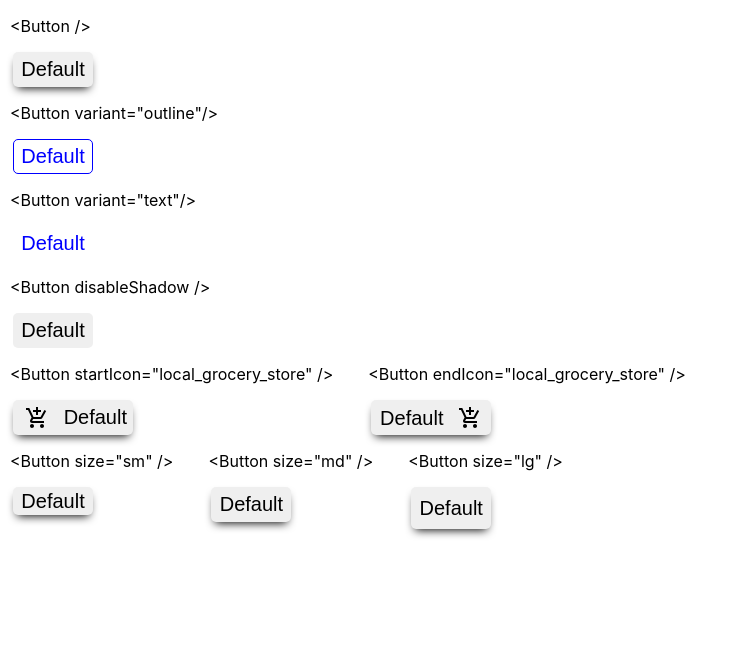
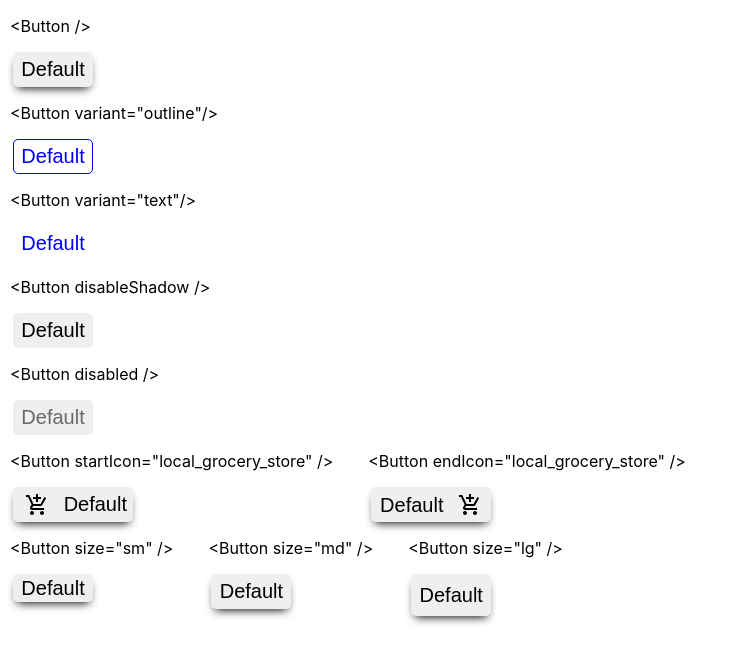
Before and after one commit to pressR2/Button-component, a React (Create React App) app: page / in a window 1280 px wide. Shown: the top 662 px of the page, without its empty margins (0-738 px from the left). Built offline with nearby package versions, Linux system fonts and the light colour scheme.

Commit message:
feat: add the possibility to disable button

```diff
--- a/src/App.css
+++ b/src/App.css
@@ -30,7 +30,7 @@
 }
 
 .main-button-outline:hover {
-  background-color: rgb(156, 183, 235);
+  background-color: rgb(215, 224, 240);
 }
 
 .main-button-text {
@@ -42,7 +42,7 @@
 }
 
 .main-button-text:hover {
-  background-color: cornflowerblue;
+  background-color: rgb(215, 224, 240);
 }
 
 /* Size classes */
@@ -98,3 +98,14 @@
 .icon-btn-left {
   text-align: end;
 }
+
+/* Disable button */
+.disable-button {
+  box-shadow: none;
+  color: dimgray;
+}
+
+.disable-button:hover {
+  box-shadow: none;
+  background-color: unset;
+}
--- a/src/App.js
+++ b/src/App.js
@@ -20,7 +20,11 @@ class App extends Component {
 
         {/* Disable Shadow */}
         <p className = "button-description"> {'<Button disableShadow />'} </p>
-        <Button disableShadow ="off"/>
+        <Button disableShadow ="on"/>
+
+        {/* Disable button */}
+        <p className = "button-description"> {'<Button disabled />'} </p>
+        <Button disabledButton = "on"/>
 
         {/* Variant with Icon */}
         <div className="button-with-icon-wrapper">
--- a/src/Button.js
+++ b/src/Button.js
@@ -4,26 +4,37 @@ import icon from "./add_shopping_cart-24px.svg"
 class Button extends React.Component {
 
     render() {
-        let buttonVariant = ''
-        let buttonSize = ''
-        let disableShadow = ''
-        let buttonWithIconLeft = ''
-        let buttonWithIconRight = ''
-        let iconInButton = (<div></div>)
+        let buttonVariant = '';
+        let buttonSize = '';
+        let disableShadow = '';
+        let buttonWithIconLeft = '';
+        let buttonWithIconRight = '';
+        let buttonDisable = '';
+        // let disableHover = '';
+        let iconInButton = (<div></div>);
 
 
 
         if (this.props.variant === undefined) {
             buttonVariant = 'main-button'
-            if (this.props.disableShadow === "off") {
+            if (this.props.disableShadow === "on") {
                 disableShadow = "shadow-off"
+            }
+            if (this.props.disabledButton === "on") {
+                buttonDisable = "disable-button"
             }
         }
         if (this.props.variant === 'outline') {
-          buttonVariant = 'main-button-outline'
+            buttonVariant = 'main-button-outline'
+            if (this.props.disabledButton === "on") {
+                buttonDisable = "disable-button"
+            }
         }
         if ( this.props.variant === 'text') {
-          buttonVariant = 'main-button-text'
+            buttonVariant = 'main-button-text'
+            if (this.props.disabledButton === "on") {
+                buttonDisable = "disable-button"
+            }
         }
 
         if (this.props.size === 'sm') {
@@ -50,7 +61,7 @@ class Button extends React.Component {
         }
 
         return (
-            <button  className = {`button ${buttonVariant} ${buttonSize} ${disableShadow} ${buttonWithIconLeft} ${buttonWithIconRight}`}> Default
+            <button  className = {`button ${buttonVariant} ${buttonSize} ${disableShadow} ${buttonWithIconLeft} ${buttonWithIconRight} ${buttonDisable}`}> Default
             {iconInButton}
             </button>
         )
```
